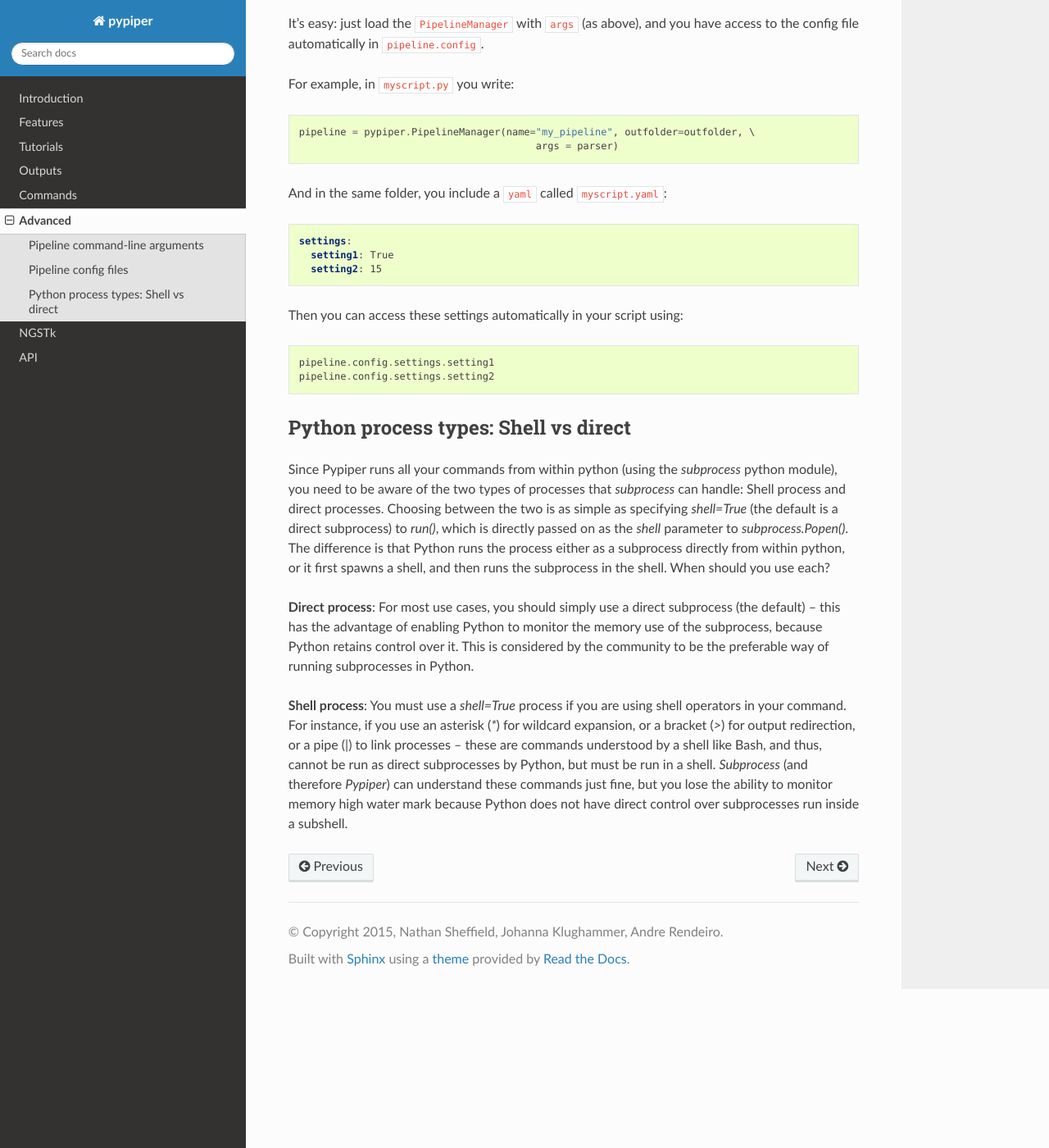
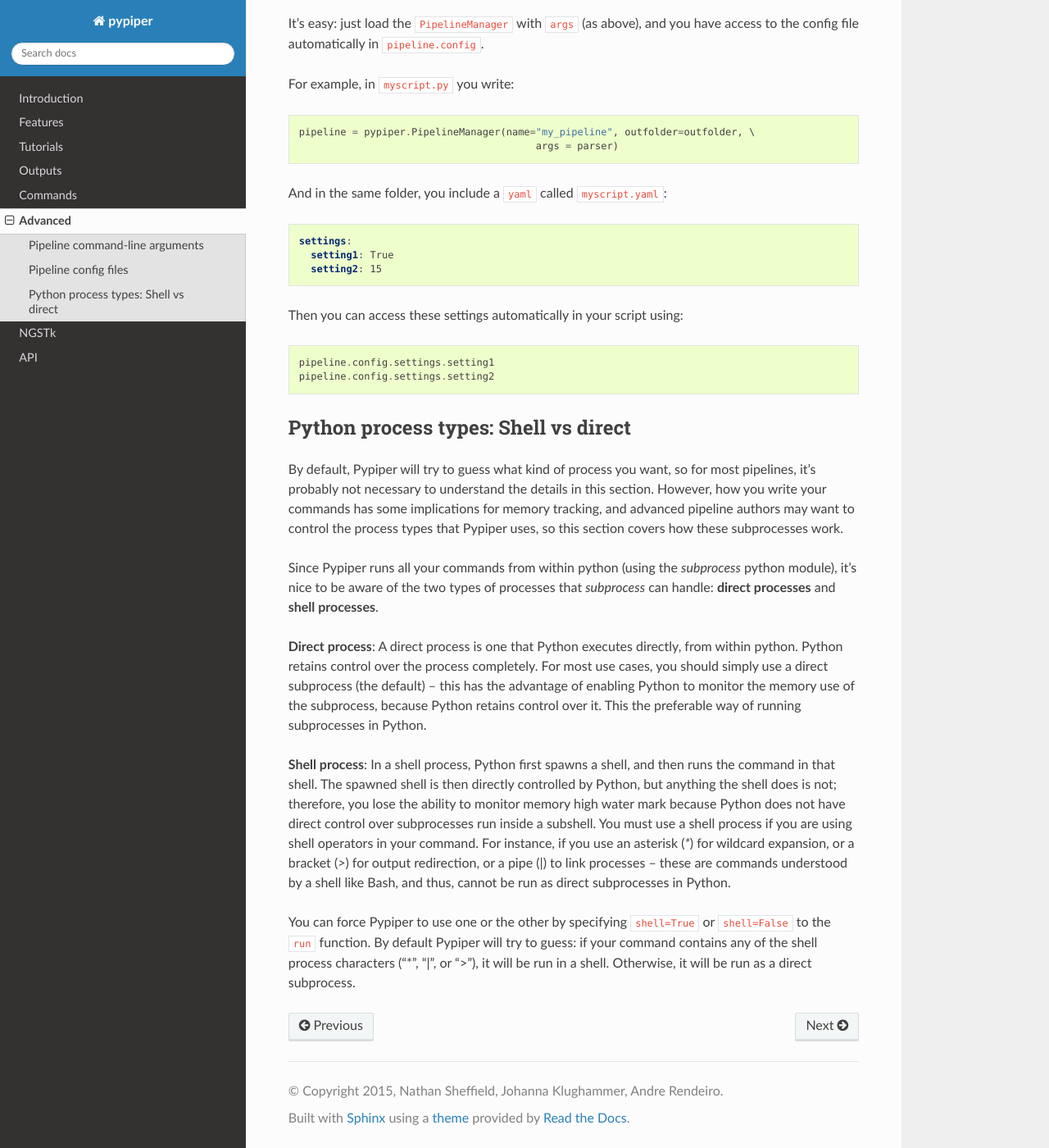
Before and after one commit to databio/pypiper, a Sphinx documentation site: the page built from doc/source/advanced.rst, in a window 1280 px wide and 1400 px high, scrolled down 1286 px. Shown: the whole window at 82% size. Built offline with Sphinx 7.4.7 and the Read the Docs theme 2.0.0, drawn with Linux system fonts in a browser that asks for light colours.

Commit message:
Add new shell guessing docs

```diff
--- a/doc/source/advanced.rst
+++ b/doc/source/advanced.rst
@@ -66,8 +66,12 @@ Then you can access these settings automatically in your script using:
 
 Python process types: Shell vs direct
 *************
-Since Pypiper runs all your commands from within python (using the `subprocess` python module), you need to be aware of the two types of processes that `subprocess` can handle: Shell process and direct processes. Choosing between the two is as simple as specifying `shell=True` (the default is a direct subprocess) to `run()`, which is directly passed on as the `shell` parameter to `subprocess.Popen()`. The difference is that Python runs the process either as a subprocess directly from within python, or it first spawns a shell, and then runs the subprocess in the shell. When should you use each?
+By default, Pypiper will try to guess what kind of process you want, so for most pipelines, it's probably not necessary to understand the details in this section. However, how you write your commands has some implications for memory tracking, and advanced pipeline authors may want to control the process types that Pypiper uses, so this section covers how these subprocesses work.
 
-**Direct process**: For most use cases, you should simply use a direct subprocess (the default) -- this has the advantage of enabling Python to monitor the memory use of the subprocess, because Python retains control over it. This is considered by the community to be the preferable way of running subprocesses in Python.
+Since Pypiper runs all your commands from within python (using the `subprocess` python module), it's nice to be aware of the two types of processes that `subprocess` can handle: **direct processes** and **shell processes**.
 
-**Shell process**: You must use a `shell=True` process if you are using shell operators in your command. For instance, if you use an asterisk (`*`) for wildcard expansion, or a bracket (`>`) for output redirection, or a pipe (`|`) to link processes -- these are commands understood by a shell like Bash, and thus, cannot be run as direct subprocesses by Python, but must be run in a shell. `Subprocess` (and therefore `Pypiper`) can understand these commands just fine, but you lose the ability to monitor memory high water mark because Python does not have direct control over subprocesses run inside a subshell.
+**Direct process**: A direct process is one that Python executes directly, from within python. Python retains control over the process completely. For most use cases, you should simply use a direct subprocess (the default) -- this has the advantage of enabling Python to monitor the memory use of the subprocess, because Python retains control over it. This the preferable way of running subprocesses in Python.
+
+**Shell process**: In a shell process, Python first spawns a shell, and then runs the command in that shell. The spawned shell is then directly controlled by Python, but anything the shell does is not; therefore, you lose the ability to monitor memory high water mark because Python does not have direct control over subprocesses run inside a subshell. You must use a shell process if you are using shell operators in your command. For instance, if you use an asterisk (`*`) for wildcard expansion, or a bracket (`>`) for output redirection, or a pipe (`|`) to link processes -- these are commands understood by a shell like Bash, and thus, cannot be run as direct subprocesses in Python.
+
+You can force Pypiper to use one or the other by specifying ``shell=True`` or ``shell=False`` to the ``run`` function. By default Pypiper will try to guess: if your command contains any of the shell process characters ("*", "|", or ">"), it will be run in a shell. Otherwise, it will be run as a direct subprocess.
```
Also changed, not shown: 1 other file.
